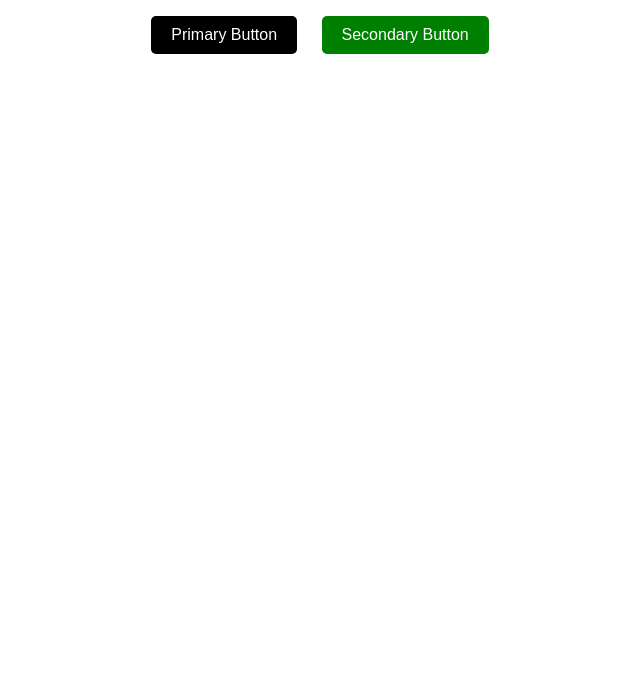
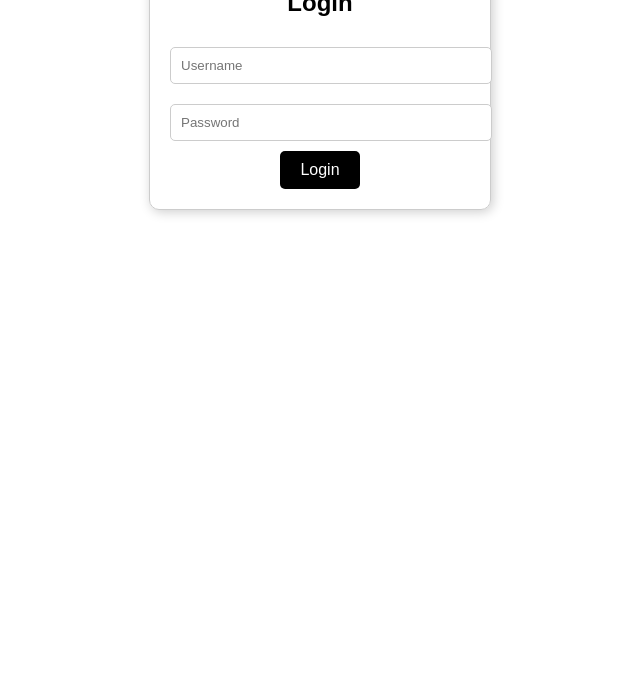
Before and after one commit to elrdoge/elrdoge.github.io, a plain HTML site: page index.html in a window 1280 px wide. Shown: the part 102-800 px from the top of the page, without its empty margins (320-960 px from the left). Drawn offline with Linux system fonts and the light colour scheme.

Commit message:
Update index.html

```diff
--- a/index.html
+++ b/index.html
@@ -3,39 +3,62 @@
 <head>
     <meta charset="UTF-8">
     <meta name="viewport" content="width=device-width, initial-scale=1.0">
-    <title>Button Example</title>
+    <title>Login Page</title>
     <style>
         body {
             font-family: Arial, sans-serif;
             text-align: center;
             margin-top: 50px;
         }
+        .container {
+            width: 300px;
+            margin: 0 auto;
+            padding: 20px;
+            border: 1px solid #ccc;
+            border-radius: 10px;
+            box-shadow: 2px 2px 12px rgba(0, 0, 0, 0.2);
+        }
+        input {
+            width: 100%;
+            padding: 10px;
+            margin: 10px 0;
+            border: 1px solid #ccc;
+            border-radius: 5px;
+        }
         .button {
             padding: 10px 20px;
-            margin: 10px;
             font-size: 16px;
             cursor: pointer;
             border: none;
             border-radius: 5px;
-        }
-        .button-primary {
             background-color: black;
-            color: white;
-        }
-        .button-secondary {
-            background-color: green;
             color: white;
         }
     </style>
 </head>
 <body>
-    <h1>Simple Button Example</h1>
-    <button class="button button-primary" onclick="buttonClick('Primary Button')">Primary Button</button>
-    <button class="button button-secondary" onclick="buttonClick('Secondary Button')">Secondary Button</button>
+    <div class="container">
+        <h2>Login</h2>
+        <form onsubmit="return checkLogin()">
+            <input type="text" id="username" placeholder="Username" required>
+            <input type="password" id="password" placeholder="Password" required>
+            <button type="submit" class="button">Login</button>
+        </form>
+    </div>
 
     <script>
-        function buttonClick(buttonName) {
-            alert(buttonName + ' clicked!');
+        function checkLogin() {
+            var username = document.getElementById('username').value;
+            var password = document.getElementById('password').value;
+
+            if ((username === "Brenden" || username === "Logan") && password === "122333444455555") {
+                alert("Login successful!");
+                window.location.href = "https://stocks58.github.io/mans.html";
+                return false;
+            } else {
+                alert("Invalid username or password.");
+                return false;
+            }
         }
     </script>
 </body>
```
